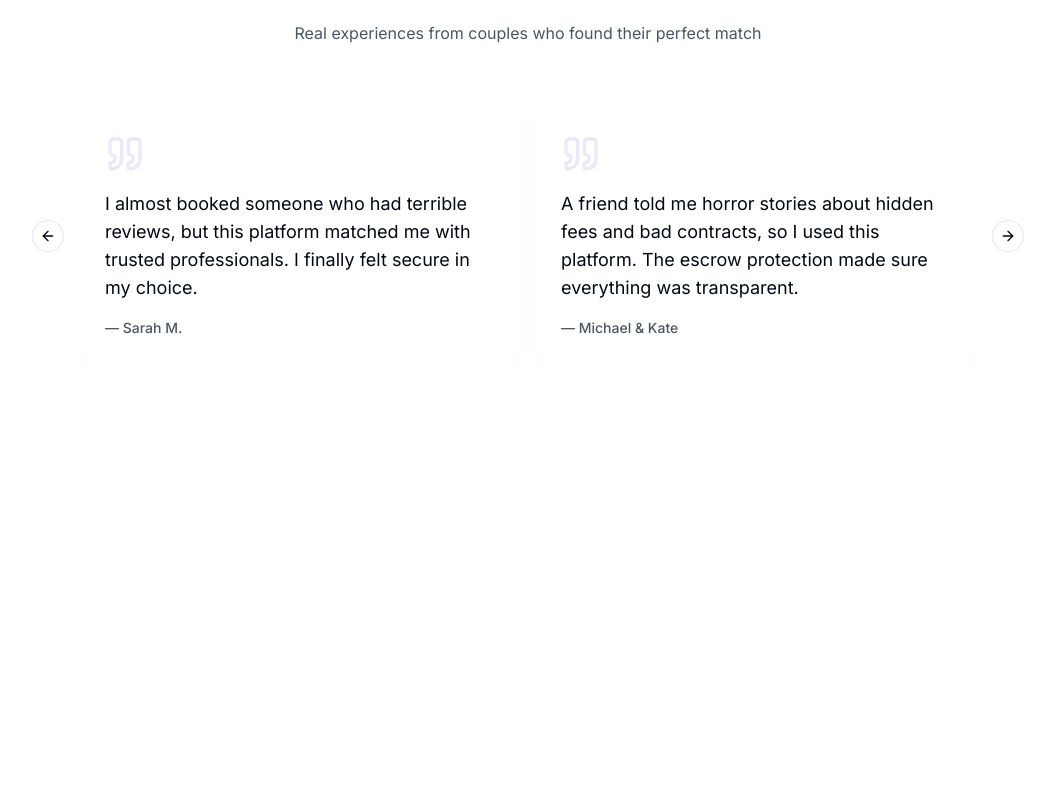
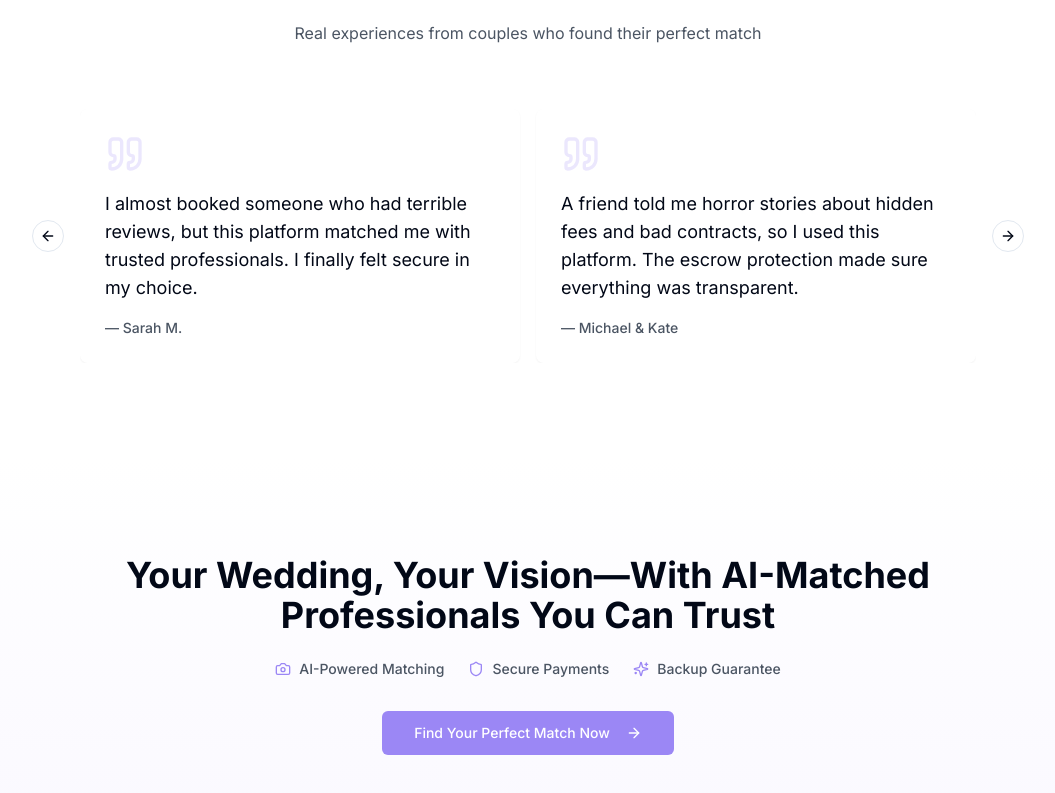
Before and after one commit to hakan-canada/wedmatch-ai-solution, a React (Vite) app: page / in a window 1280 px wide. Shown: the part 3527-4320 px from the top of the page, without its empty margins (112-1167 px from the left). Before the commit the page ends 3986 px from the top, so only its background shows below. Built offline with nearby package versions, Linux system fonts and the light colour scheme.

Commit message:
Add page CTA
Adds a call to action to the bottom of the page.  The CTA will include information about AI-powered matching, secure payments, and a backup guarantee, and will link to an AI form.

```diff
--- /dev/null
+++ b/src/components/sections/FinalCTA.tsx
@@ -0,0 +1,61 @@
+
+import { ArrowRight, Shield, Sparkles, Camera } from "lucide-react";
+import { Button } from "../ui/button";
+import { useNavigate } from "react-router-dom";
+
+export const FinalCTA = () => {
+  const navigate = useNavigate();
+
+  return (
+    <>
+      {/* Sticky CTA for mobile */}
+      <div className="fixed bottom-0 left-0 right-0 p-4 bg-white border-t shadow-lg md:hidden z-50">
+        <Button
+          className="w-full bg-primary hover:bg-primary/90"
+          onClick={() => navigate('/match')}
+        >
+          Find Your Perfect Match Now
+          <ArrowRight className="ml-2" size={16} />
+        </Button>
+      </div>
+
+      {/* Full CTA section */}
+      <section className="section-padding bg-gradient-to-b from-white to-secondary/20">
+        <div className="container mx-auto px-4">
+          <div className="max-w-4xl mx-auto text-center">
+            <h2 className="text-3xl md:text-4xl font-bold mb-6">
+              Your Wedding, Your Vision—With AI-Matched Professionals You Can Trust
+            </h2>
+
+            <div className="flex flex-col md:flex-row justify-center gap-6 mb-8">
+              <div className="flex items-center justify-center gap-2 text-sm font-medium text-gray-600">
+                <Camera size={16} className="text-primary" />
+                AI-Powered Matching
+              </div>
+              <div className="flex items-center justify-center gap-2 text-sm font-medium text-gray-600">
+                <Shield size={16} className="text-primary" />
+                Secure Payments
+              </div>
+              <div className="flex items-center justify-center gap-2 text-sm font-medium text-gray-600">
+                <Sparkles size={16} className="text-primary" />
+                Backup Guarantee
+              </div>
+            </div>
+
+            <Button
+              size="lg"
+              className="bg-primary hover:bg-primary/90 text-white hidden md:inline-flex"
+              onClick={() => navigate('/match')}
+            >
+              Find Your Perfect Match Now
+              <ArrowRight className="ml-2" size={18} />
+            </Button>
+          </div>
+        </div>
+      </section>
+
+      {/* Add padding to prevent sticky mobile CTA from covering content */}
+      <div className="h-16 md:hidden"></div>
+    </>
+  );
+};
--- a/src/pages/Index.tsx
+++ b/src/pages/Index.tsx
@@ -5,6 +5,7 @@ import { Solutions } from "@/components/sections/Solutions";
 import { StyleGallery } from "@/components/sections/StyleGallery";
 import { HowItWorks } from "@/components/sections/HowItWorks";
 import { Testimonials } from "@/components/sections/Testimonials";
+import { FinalCTA } from "@/components/sections/FinalCTA";
 
 const Index = () => {
   return (
@@ -15,6 +16,7 @@ const Index = () => {
       <StyleGallery />
       <HowItWorks />
       <Testimonials />
+      <FinalCTA />
     </div>
   );
 };
```
